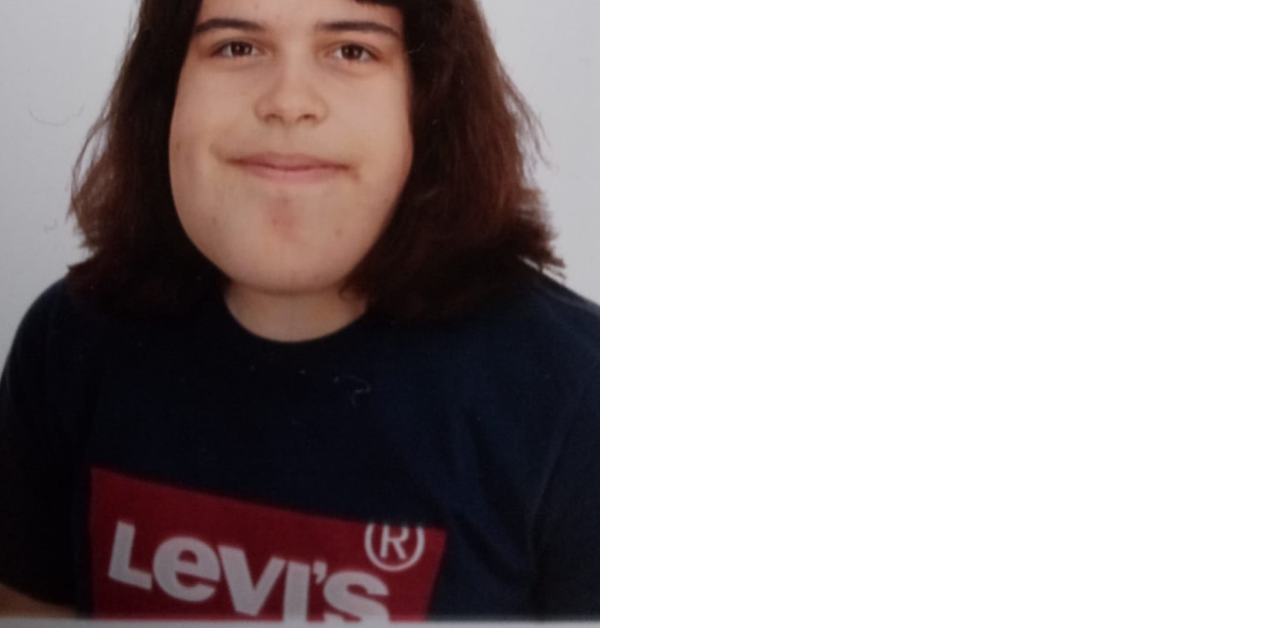
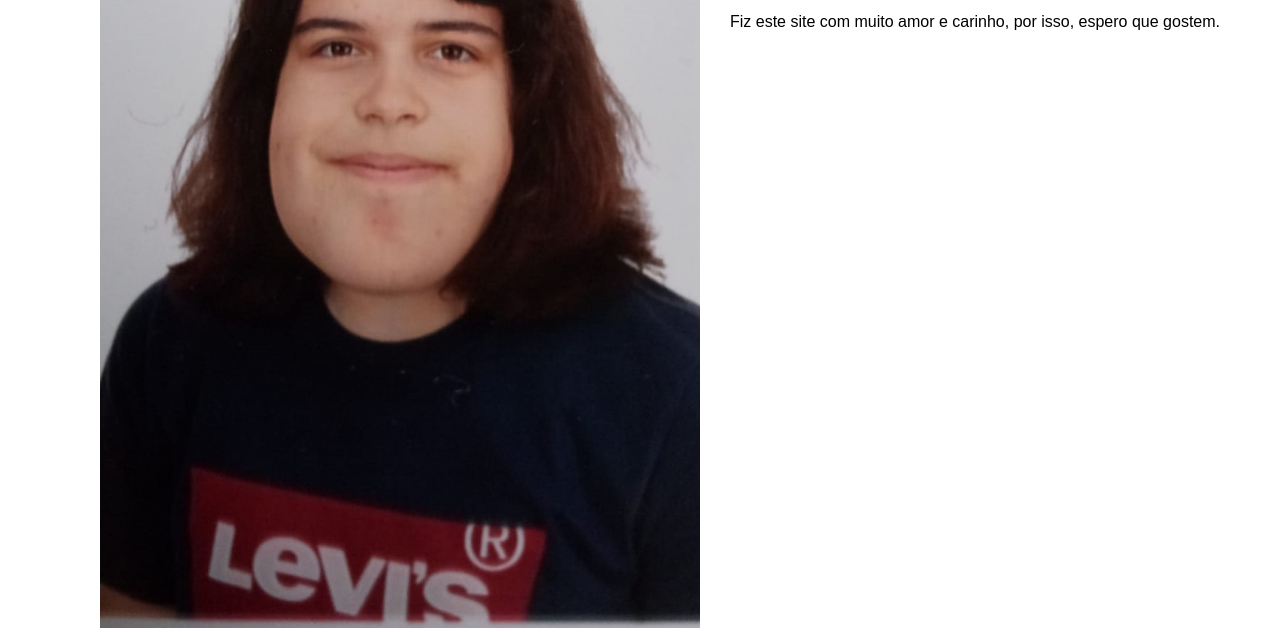
Before and after one commit to YHLQMDLG2710/YHLQMDLG2710.github.io, a plain HTML site: page about.html in a window 1280 px wide. Shown: the part 285-917 px from the top of the page. Drawn offline with Linux system fonts and the light colour scheme.

Commit message:
Update styles.css

```diff
--- a/styles.css
+++ b/styles.css
@@ -120,11 +120,12 @@ body {
 
 .two-column-wrapper {
     display: grid;
-    grid-template-columns: 1fr 2fr;
+    grid-template-columns: 1fr 1fr;
 }
 
 .profile-image-wrapper img {
     width: 600px;
+    padding-left: 100px;
 }
 
 .profile-content-wrapper {
```
